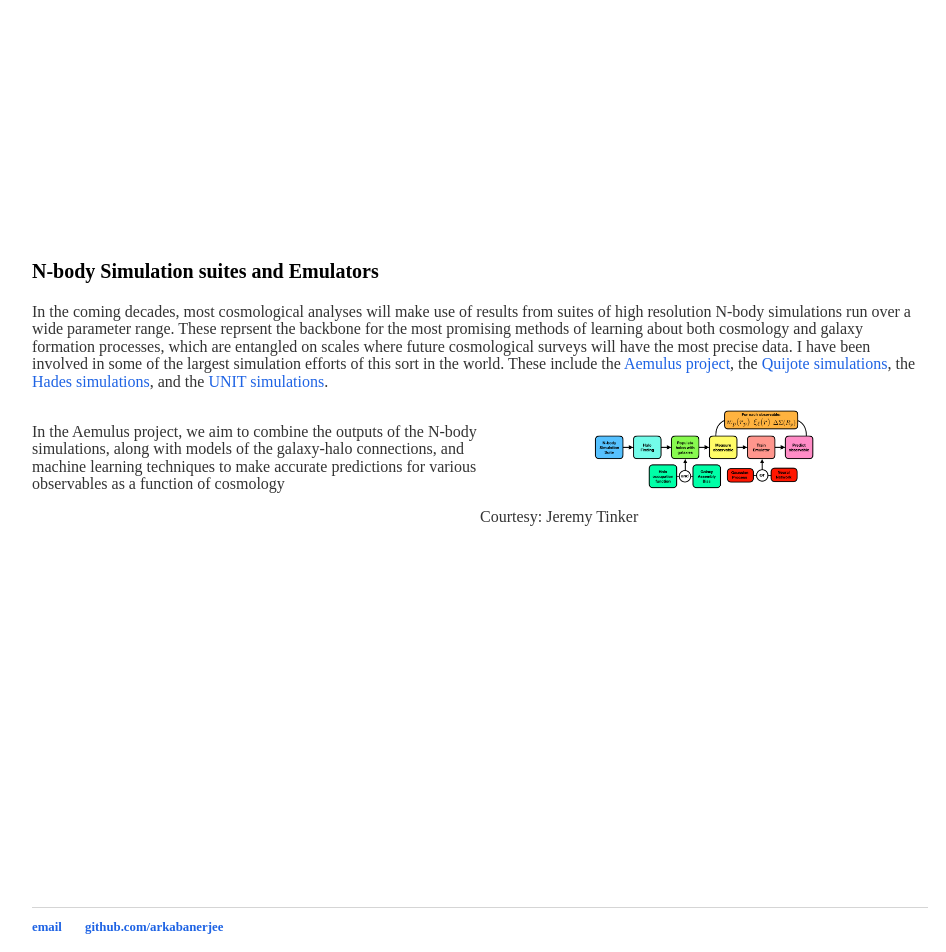
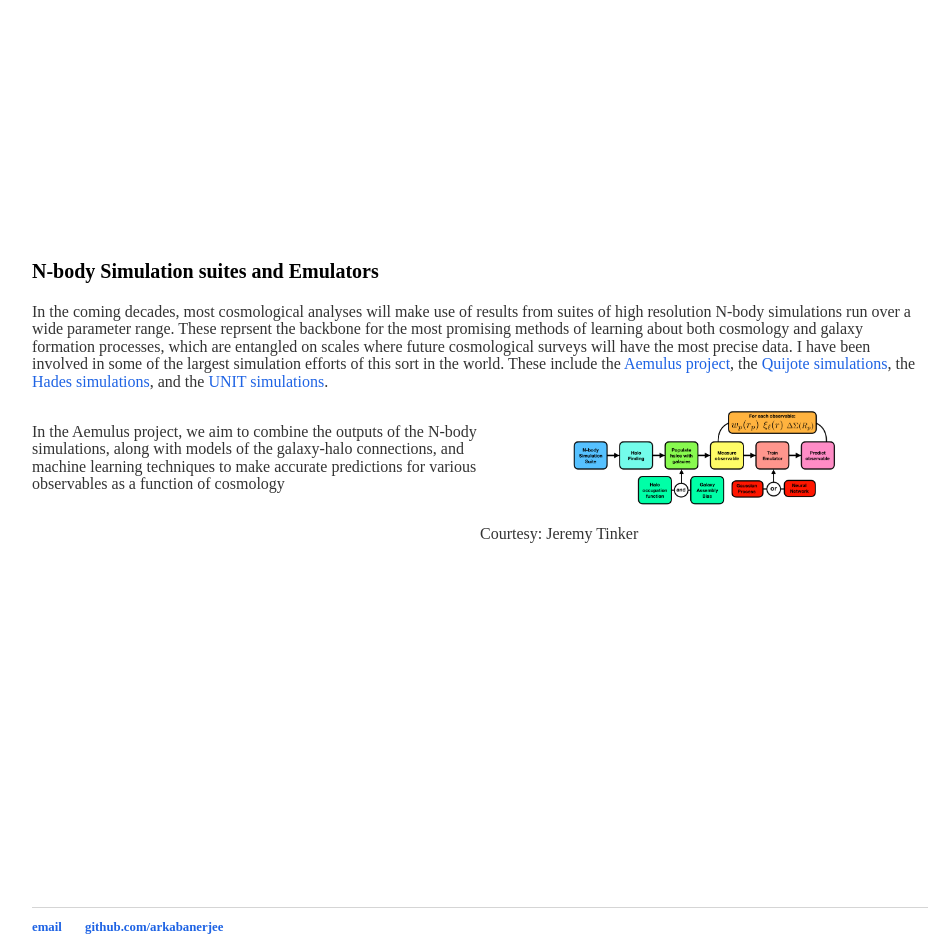
Before and after one commit to arkabanerjee/arkabanerjee.github.io, a Jekyll site: the page built from research/index.html, in a window 1280 px wide. Shown: the part 2008-2960 px from the top of the page, without its empty margins (160-1106 px from the left). Built offline with Jekyll 4.4.1, drawn with Linux system fonts in a browser that asks for light colours.

```diff
--- a/css/main.css
+++ b/css/main.css
@@ -55,9 +55,9 @@
     width: 50%;
   }
 
-.center2 {
+.centernew {
     display: block;
     margin-left: auto;
     margin-right: auto;
-    width: 75%;
+    width: 60%;
   }
--- a/research/index.html
+++ b/research/index.html
@@ -49,7 +49,7 @@
             <p>In the Aemulus project, we aim to combine the outputs of the N-body simulations, along with models of the galaxy-halo connections, and machine learning techniques to make accurate predictions for various observables as a function of cosmology </p>
         </div>
         <div style="margin-left: 50%; height: 500px;">
-            <img src="flowchart.png"  class="center">
+            <img src="flowchart.png"  class="centernew">
             <p>Courtesy: Jeremy Tinker</p>
         </div>
     </div>
```
